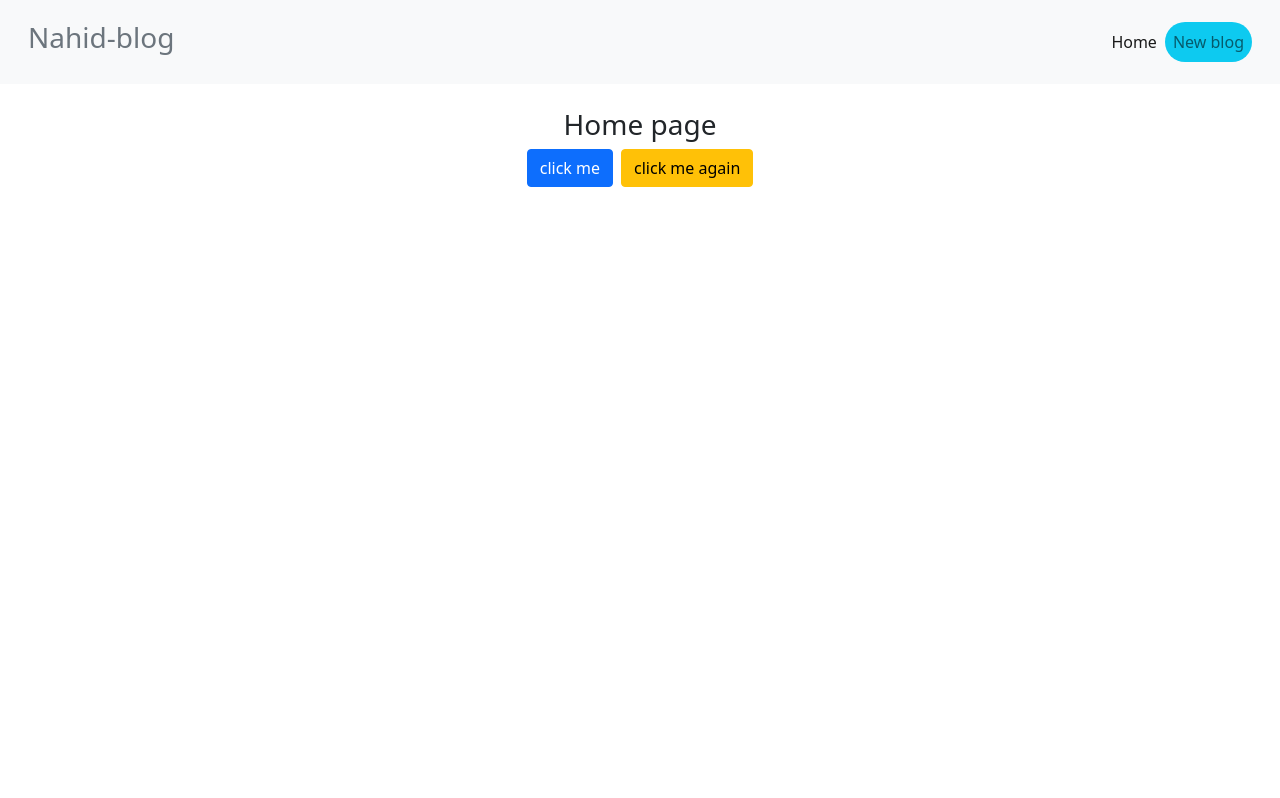
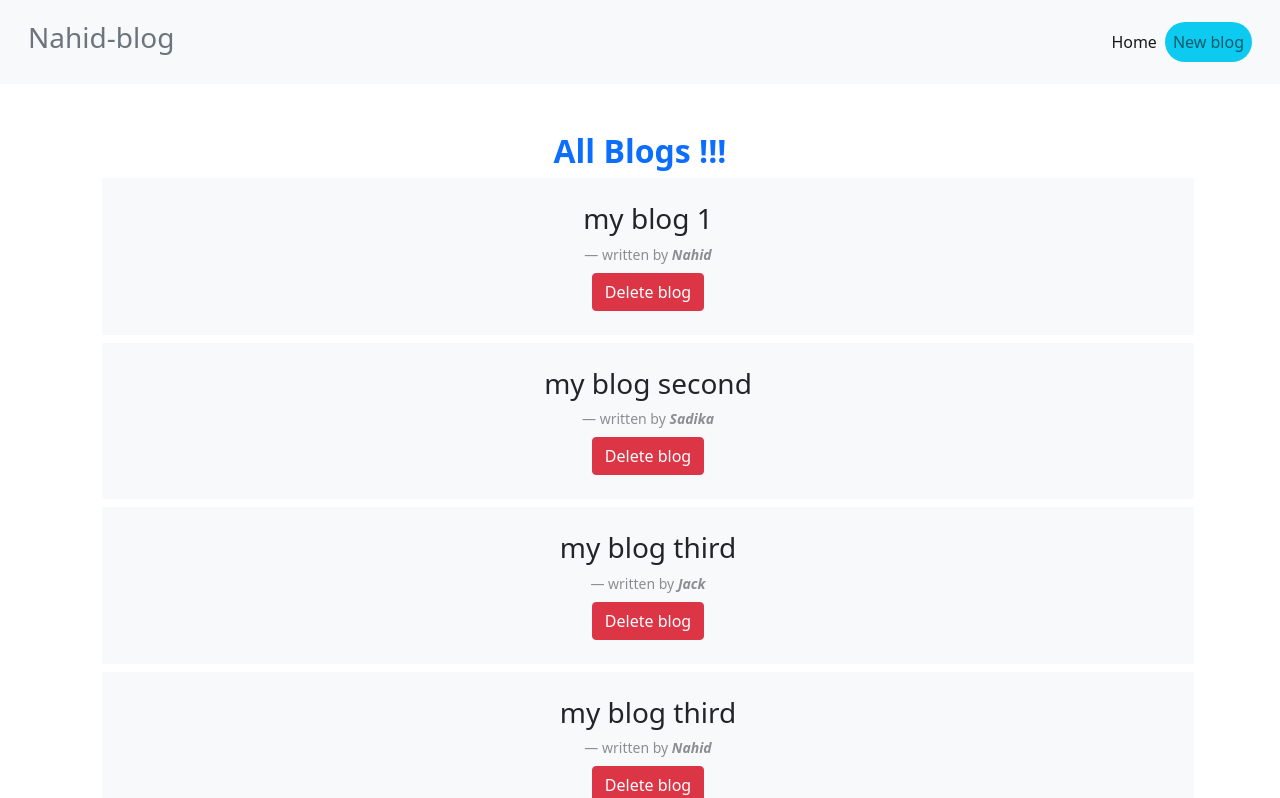
Before and after one commit to nahidbd11/nahid-blog, a React (Create React App) app: page / in a window 1280 px wide. Shown: the top 798 px of the page. Built offline with nearby package versions, Linux system fonts and the light colour scheme.

Commit message:
delete blog system added

```diff
--- /dev/null
+++ b/src/components/BlogLists.jsx
@@ -0,0 +1,32 @@
+const BlogLists = (props) => {
+  const { blogs, title: bloglistTitle, deleteBlogHandler } = props;
+  console.log(props);
+  return (
+    <div className="container my-5 blog-list">
+      <h2 className="text-capitalize fw-bold text-primary">{bloglistTitle}</h2>
+      {blogs.map((blogitem) => {
+        const { title, author, id } = blogitem;
+        return (
+          <div
+            className="container blog-item text-dark blog-preview bg-light m-2 p-4"
+            key={id}
+          >
+            <h3>{title}</h3>
+            <p className="opacity-50 text-dark blockquote-footer my-2">
+              written by{" "}
+              <cite className="fw-bold text-capitalize">{author}</cite>
+            </p>
+            <button
+              className="btn btn-danger rounded"
+              onClick={() => deleteBlogHandler(id)}
+            >
+              Delete blog
+            </button>
+          </div>
+        );
+      })}
+    </div>
+  );
+};
+
+export default BlogLists;
--- a/src/components/Home.jsx
+++ b/src/components/Home.jsx
@@ -1,24 +1,29 @@
+import React, { useState, useEffect } from "react";
+import blogdata from "../data";
+import BlogLists from "./BlogLists";
 const Home = () => {
-  const handleClick = () => {
-    console.log("hello nahid");
-  };
-  const handleClickAgain = (name, e) => {
-    console.log(`hello ${name}`);
-  };
+  const [blogs, setBlogs] = useState(blogdata);
+  useEffect(() => {
+    console.log("running after initial render");
+  }, []);
+  function deleteBlogHandler(id) {
+    let newItems = blogs.filter((item) => item.id !== id);
+    setBlogs(newItems);
+  }
   return (
     <>
-      <h3>Home page</h3>
-      <button className="btn btn-primary" onClick={handleClick}>
-        click me
-      </button>
-      <button
-        className="ms-2 btn btn-warning"
-        onClick={(e) => {
-          handleClickAgain("puppy");
-        }}
-      >
-        click me again
-      </button>
+      <div className="blog-list">
+        <BlogLists
+          blogs={blogs}
+          title="All Blogs !!!"
+          deleteBlogHandler={deleteBlogHandler}
+        />
+        <BlogLists
+          blogs={blogs.filter((item) => item.author === "Nahid")}
+          title="Nahids Blogs !"
+          deleteBlogHandler={deleteBlogHandler}
+        />
+      </div>
     </>
   );
 };
--- a/src/components/Navbar.jsx
+++ b/src/components/Navbar.jsx
@@ -1,7 +1,7 @@
 const Navbar = () => {
   return (
     <>
-      <nav className="navbar navbar-expand-lg navbar-light bg-light p-3">
+      <nav className="navbar navbar-expand-md navbar-light bg-light p-3">
         <div className="container-fluid">
           <a className="navbar-brand" href="/">
             <h3 className="text-muted myclass">Nahid-blog</h3>
--- /dev/null
+++ b/src/data.js
@@ -0,0 +1,34 @@
+const blogdata = [
+  {
+    title: "my blog 1",
+    body: "lorem ispum ........",
+    author: "Nahid",
+    id: 1,
+  },
+  {
+    title: "my blog second",
+    body: "lorem ishpum ......",
+    author: "sadika",
+    id: 2,
+  },
+  {
+    title: "my blog third",
+    body: "lorem ishpum tha hsdf ...",
+    author: "jack",
+    id: 3,
+  },
+  {
+    title: "my blog third",
+    body: "lorem ishpum tha hsdf ...",
+    author: "Nahid",
+    id: 4,
+  },
+  {
+    title: "my blog third",
+    body: "lorem ishpum tha hsdf ...",
+    author: "jack",
+    id: 5,
+  },
+];
+
+export default blogdata;
--- a/src/index.scss
+++ b/src/index.scss
@@ -1,8 +1,5 @@
 $bg-clr: rgb(172, 54, 8);
 
-body {
-  // background-color: $bg-clr !important;
-}
 
 code {
   font-family: source-code-pro, Menlo, Monaco, Consolas, "Courier New",
@@ -12,3 +9,9 @@ code {
 // .navbar .myclass {
 //   color: yellow !important;
 // }
+
+.blog-list .blog-item {
+  &:hover {
+    box-shadow: 0px 4px 4px rgba(0, 0, 0, 0.5);
+  }
+}
```
